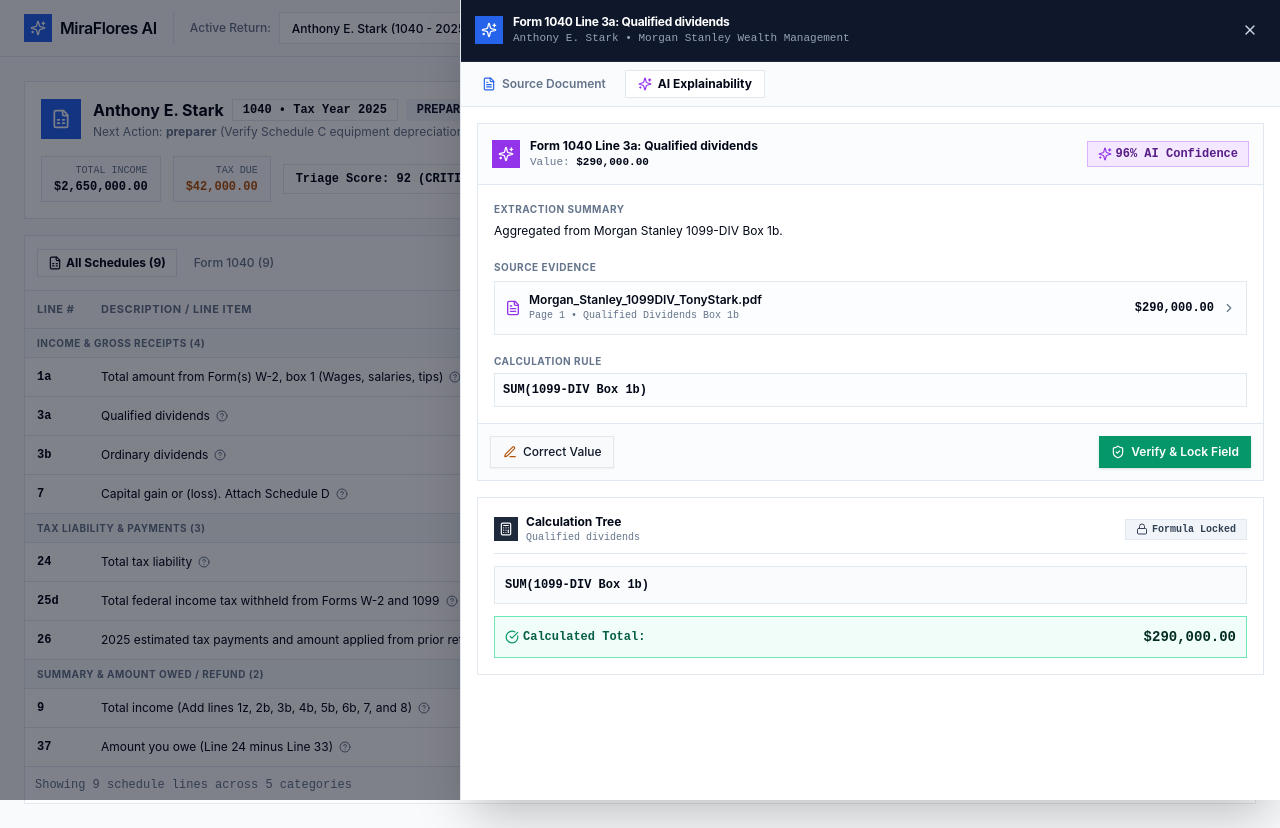
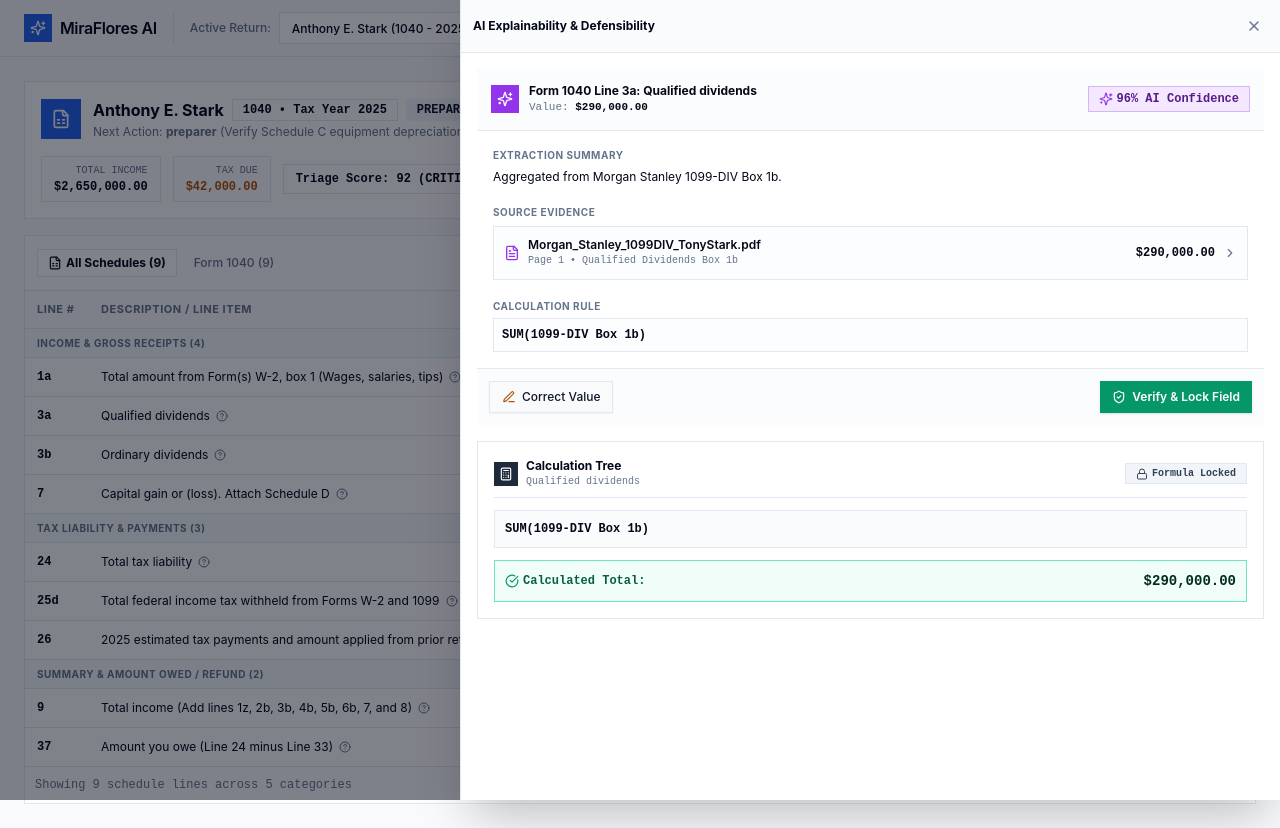
Before and after one commit to Diamagnetic/miraflores-ai-tax-platform, a React (Vite) app: page / in a window 1280 px wide. Both pictures are taken after a click on the button "Click to view AI Explainability in drawer". Built offline with nearby package versions, Linux system fonts and the light colour scheme.

Commit message:
refactor(drawer): remove extra wrapper divs above document viewer, render pure document with integrated zoom and close controls

```diff
--- a/src/components/return-review/ReturnReviewWorkbench.tsx
+++ b/src/components/return-review/ReturnReviewWorkbench.tsx
@@ -9,8 +9,6 @@
 import { Button } from '@/components/ui/button';
 import {
   FileSpreadsheet,
-  FileText,
-  Sparkles,
   X,
 } from 'lucide-react';
 import { formatCurrency } from '@/lib/utils';
@@ -131,7 +129,7 @@
         <TaxFormViewer onOpenInspection={handleOpenInspection} />
       </div>
 
-      {/* Full-Height Document Inspection Drawer (Portaled to document.body) */}
+      {/* Clean Full-Height Drawer (Portaled to document.body: renders ONLY the document/explainability with zero extra wrapper divs) */}
       {isDrawerOpen &&
         typeof document !== 'undefined' &&
         createPortal(
@@ -147,89 +145,38 @@
             <div
               role="dialog"
               aria-modal="true"
-              aria-labelledby="drawer-title"
+              aria-labelledby="drawer-content"
               className="fixed top-0 bottom-0 right-0 z-50 h-screen w-full sm:w-[640px] lg:w-[740px] xl:w-[820px] bg-card border-l border-border shadow-2xl flex flex-col animate-in slide-in-from-right duration-200"
             >
-              {/* Clean Drawer Header: Document Name & Taxpayer Owner */}
-              <div className="bg-slate-900 text-white p-3.5 flex items-center justify-between border-b border-slate-800 shrink-0">
-                <div className="flex items-center gap-2.5 min-w-0">
-                  <div className="flex h-7 w-7 items-center justify-center bg-primary text-primary-foreground font-bold shrink-0">
               {activeDrawerTab === 'document' ? (
-                      <FileText className="h-4 w-4" />
+                <DocumentViewer
+                  document={activeDoc}
+                  onClose={handleCloseDrawer}
+                  className="h-full border-0 shadow-none"
+                />
               ) : (
-                      <Sparkles className="h-4 w-4" />
-                    )}
-                  </div>
-                  <div className="min-w-0">
-                    <h3 id="drawer-title" className="text-xs font-bold tracking-tight truncate text-white">
-                      {activeDrawerTab === 'document'
-                        ? activeDoc?.fileName || 'Source Document'
-                        : `${activeField?.formCode || 'Form 1040'} ${activeField?.lineNumber || ''}: ${activeField?.label || 'AI Explainability'}`}
-                    </h3>
-                    <p className="text-[11px] text-slate-400 font-mono truncate">
-                      {activeReturn?.taxpayerName} • {activeDoc?.vendor || 'Tax Workpapers'}
-                    </p>
-                  </div>
-                </div>
-
-                <div className="flex items-center gap-2 shrink-0">
-                  {/* Close Button */}
+                <div className="h-full flex flex-col bg-card overflow-y-auto">
+                  {/* Clean Minimal Header for Explainability */}
+                  <div className="flex items-center justify-between border-b border-border bg-muted/40 p-3 shrink-0">
+                    <span className="font-bold text-xs text-foreground">
+                      AI Explainability & Defensibility
+                    </span>
                     <Button
                       variant="ghost"
                       size="sm"
                       onClick={handleCloseDrawer}
-                    className="h-8 w-8 p-0 text-slate-300 hover:text-white hover:bg-slate-800"
-                    title="Close inspection panel (Esc)"
+                      className="h-7 w-7 p-0 text-muted-foreground hover:text-foreground"
+                      title="Close panel (Esc)"
                     >
                       <X className="h-4 w-4" />
                     </Button>
                   </div>
-              </div>
-
-              {/* Tab Switcher Toolbar */}
-              <div className="flex items-center justify-between border-b border-border bg-muted/40 p-2 shrink-0">
-                <div className="flex items-center gap-1.5">
-                  <Button
-                    variant="ghost"
-                    size="sm"
-                    onClick={() => setActiveDrawerTab('document')}
-                    className={`h-7 px-3 text-xs font-semibold gap-1.5 border ${
-                      activeDrawerTab === 'document'
-                        ? 'bg-card text-foreground border-border shadow-2xs font-bold'
-                        : 'text-muted-foreground border-transparent hover:border-border'
-                    }`}
-                  >
-                    <FileText className="h-3.5 w-3.5 text-primary" />
-                    Source Document
-                  </Button>
-
-                  <Button
-                    variant="ghost"
-                    size="sm"
-                    onClick={() => setActiveDrawerTab('explainability')}
-                    className={`h-7 px-3 text-xs font-semibold gap-1.5 border ${
-                      activeDrawerTab === 'explainability'
-                        ? 'bg-card text-foreground border-border shadow-2xs font-bold'
-                        : 'text-muted-foreground border-transparent hover:border-border'
-                    }`}
-                  >
-                    <Sparkles className="h-3.5 w-3.5 text-purple-600" />
-                    AI Explainability
-                  </Button>
+                  <div className="p-4 space-y-4 flex-1">
+                    <AIExplainabilityCard field={activeField} className="border-0 shadow-none" />
+                    {activeField?.formula && <FormulaBreakdown field={activeField} />}
                   </div>
                 </div>
-
-              {/* Scrollable Drawer Body */}
-              <div className="flex-1 overflow-y-auto p-4 space-y-4">
-                {activeDrawerTab === 'document' ? (
-                  <DocumentViewer document={activeDoc} />
-                ) : (
-                  <div className="space-y-4">
-                    <AIExplainabilityCard field={activeField} />
-                    {activeField?.formula && <FormulaBreakdown field={activeField} />}
-                  </div>
               )}
-              </div>
             </div>
           </div>,
           document.body
```
Also changed, not shown: src/components/document-viewer/DocumentViewer.tsx (+40 -104 lines). Lines whose indentation alone changed are shown as unchanged.
